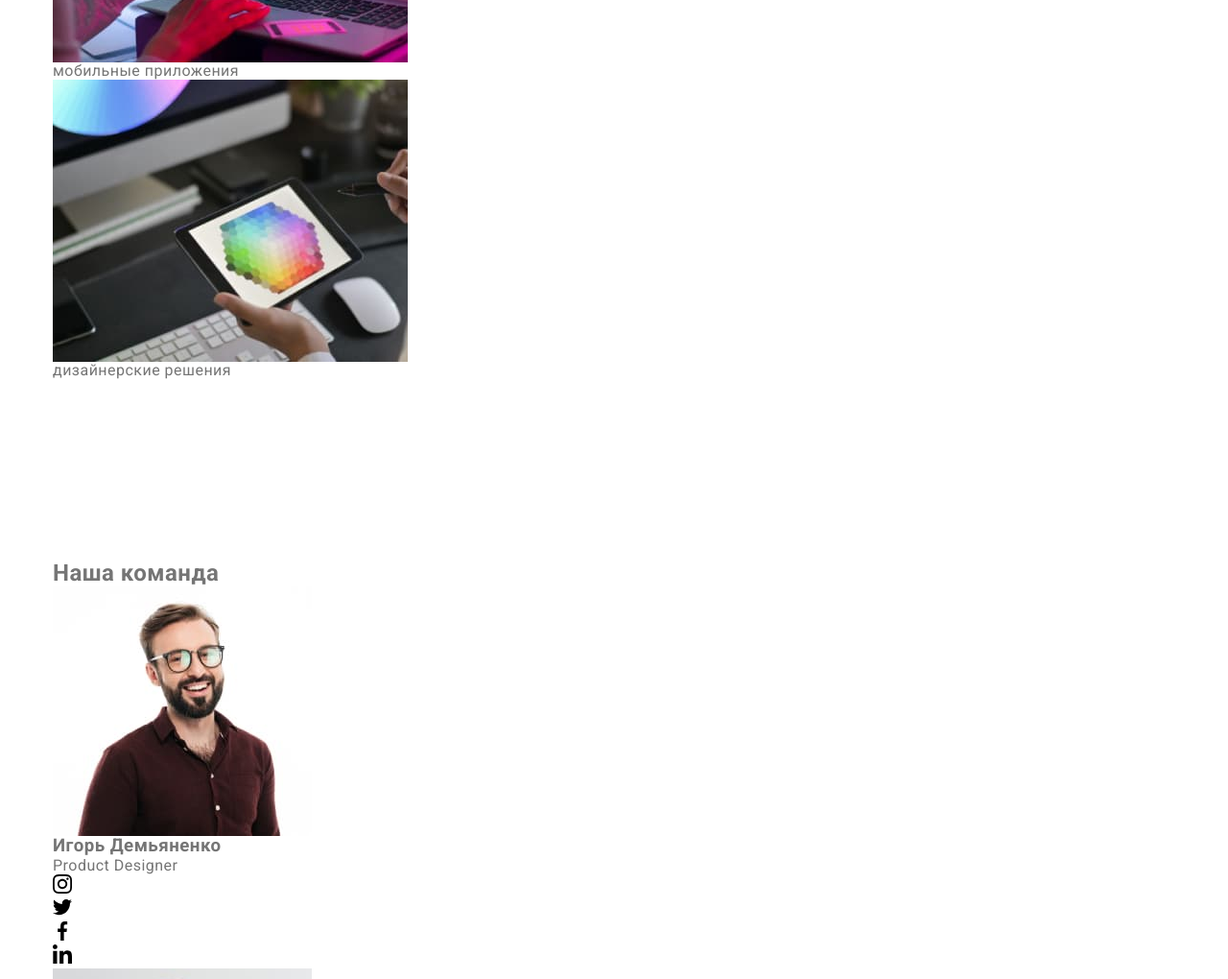
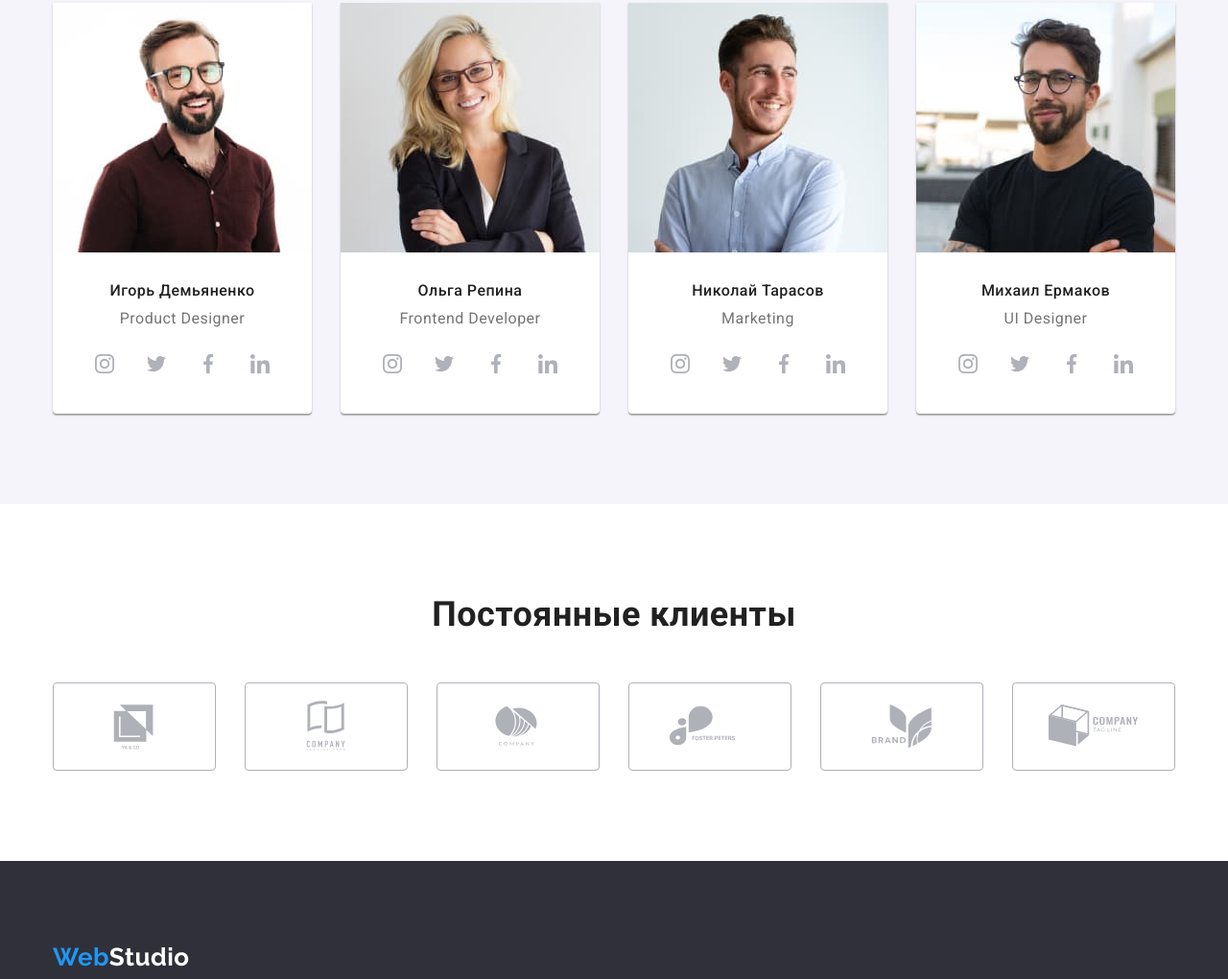
Before and after one commit to kyzym/goit-markup-hw-07, a plain HTML site: page index.html in a window 1280 px wide. Shown: the part 1780-2800 px from the top of the page at 96% size. Drawn offline with nearby package versions, Linux system fonts and the light colour scheme.

Commit message:
update index

```diff
--- /dev/null
+++ b/sass/components/_clients.scss
@@ -0,0 +1,29 @@
+.clients {
+    display: flex;
+    margin-left: auto;
+    margin-right: auto;
+}
+
+.clients__link {
+    display: flex;
+    @extend %justalign;
+    border: 1px solid $icon-nohover-color;
+    border-radius: 4px;
+    width: 170px;
+    height: 92px;
+
+    fill: $icon-nohover-color;
+
+    transition: fill $cubic, border $cubic;
+
+    &:hover,
+        &:focus {
+            overline: none;
+            border: 1px solid $accent-color;
+            fill: $accent-color;
+        }
+}
+
+.clients__item:not(:last-child) {
+    margin-right: 30px;
+}
--- a/sass/components/_features.scss
+++ b/sass/components/_features.scss
@@ -4,7 +4,7 @@
 
 .features__item {
   width: 270px;
-  :not(:last-child) {
+  &:not(:last-child) {
       margin-right: 30px;
     }
 }
--- /dev/null
+++ b/sass/components/_our-command.scss
@@ -0,0 +1,39 @@
+.our-peoples {
+    display: flex;
+}
+
+
+.our-peoples__item {
+    text-align: center;
+    box-shadow: $card-people-shadow;
+    border-radius: 0px 0px 4px 4px;
+    background-color: $hero-color;
+
+}
+
+.our-peoples__item:not(:last-child) {
+    margin-right: 30px;
+}
+
+.our-command {
+    background-color: $sub-color;
+}
+
+.command-member {
+    padding: 30px 32px;
+}
+
+.command-member__name {
+    color: $title-color;
+    font-weight: 500;
+    font-size: 16px;
+    line-height: 1.19;
+
+    margin-bottom: 10px;
+}
+
+.command-member__position {
+    font-size: 16px;
+    line-height: 1.19;
+    margin-bottom: 16px;
+}
--- a/sass/components/_page-footer.scss
+++ b/sass/components/_page-footer.scss
@@ -3,3 +3,29 @@
     padding-top: 60px;
     padding-bottom: 60px;
 }
+
+.page-footer__adr {
+    color: var(--hero-color);
+    font-size: 14px;
+    line-height: 1.71;
+    font-style: normal;
+
+    margin-bottom: 9px;
+}
+
+.page-footer__link {
+    color: var(--foot-sub-color);
+    font-style: normal;
+    font-size: 14px;
+    line-height: 1.71;
+    transition: color 250ms var(--cubic-transm);
+}
+
+.page-footer__link:hover,
+.page-footer__link:focus {
+    color: var(--accent-color);
+}
+
+.page-footer__item {
+    margin-bottom: 9px;
+}
--- /dev/null
+++ b/sass/components/_skills.scss
@@ -0,0 +1,47 @@
+.skill {
+    padding-top: 0;
+}
+
+.skills__thumb {
+    position: relative;
+}
+
+.site-nav__underline {
+    position: relative;
+}
+
+.skills__content {
+    position: absolute;
+
+    display: flex;
+    @extend %justalign;
+
+    background-color: $skills-bg-color;
+    width: 370px;
+    height: 70px;
+
+    color: $hero-color;
+    font-weight: 700;
+    font-size: 14px;
+    line-height: 1.14;
+    text-transform: uppercase;
+    bottom: 0;
+}
+
+.skills {
+    display: flex;
+}
+
+.skills__item:not(:last-child) {
+    margin-right: 30px;
+}
+
+.section-title {
+    color: $title-color;
+    font-weight: 700;
+    font-size: 36px;
+    line-height: 1.17;
+    text-align: center;
+
+    margin-bottom: 50px;
+}
--- /dev/null
+++ b/sass/components/_social-networks.scss
@@ -0,0 +1,28 @@
+.social-networks {
+    display: flex;
+    width: 206px;
+    height: 44px;
+}
+
+.social-networks__list:not(:last-child) {
+    margin-right: 10px;
+}
+
+.social-networks__link {
+    display: flex;
+
+    border-radius: 50%;
+    width: 44px;
+    height: 44px;
+    fill: $icon-nohover-color;
+    @extend %justalign;
+
+    transition: fill  $cubic, background-color $cubic;
+
+&:hover,
+    &:focus {
+        background-color: $accent-color;
+        fill: $hero-color;
+    }
+
+}
--- a/sass/main.scss
+++ b/sass/main.scss
@@ -6,4 +6,8 @@
 @import 'components/button';
 @import 'components/modal';
 @import 'components/features';
+@import 'components/skills';
+@import 'components/social-networks';
+@import 'components/our-command';
+@import 'components/clients';
 @import 'components/page-footer';
```
Also changed, not shown: css/main.css, css/main.min.css, 2 other files.
